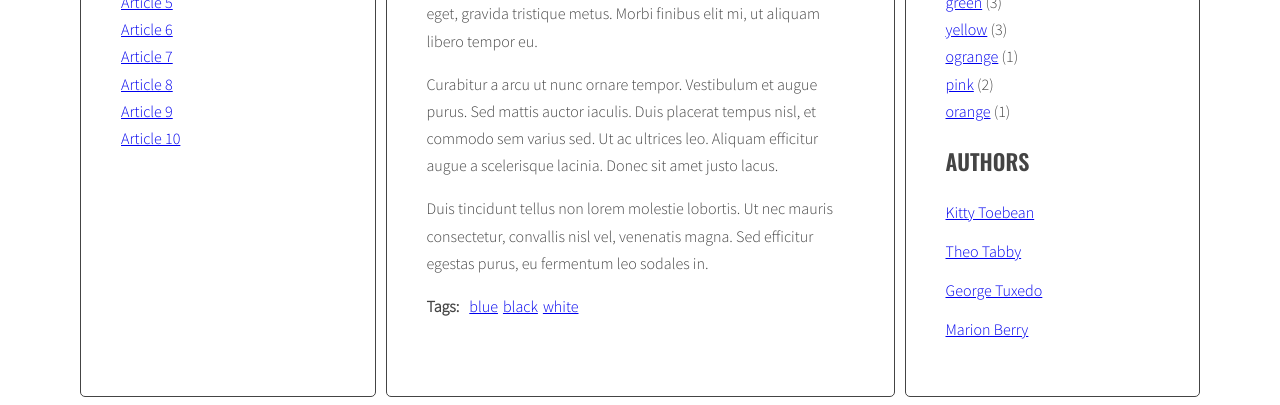
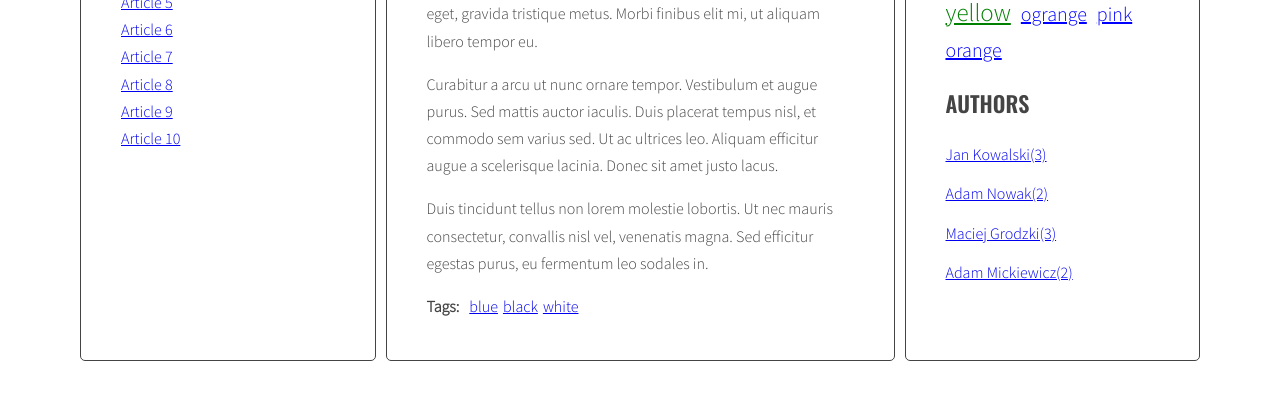
Before and after one commit to MaciejGrodzki/javascript-blog, a website: page index.html in a window 1280 px wide. Shown: the part 478-883 px from the top of the page. After the commit the page ends 847 px from the top, so only its background shows below. Drawn offline with nearby package versions, Linux system fonts and the light colour scheme.

Commit message:
Add Author List

```diff
--- a/index.html
+++ b/index.html
@@ -190,26 +190,7 @@
               </ul>
               <h2 class="section-title">Authors</h2>
               <ul class="list authors">
-                <li>
-                  <a href="#">
-                    <span class="author-name">Kitty Toebean</span>
-                  </a>
-                </li>
-                <li>
-                  <a href="#">
-                    <span class="author-name">Theo Tabby</span>
-                  </a>
-                </li>
-                <li>
-                  <a href="#">
-                    <span class="author-name">George Tuxedo</span>
-                  </a>
-                </li>
-                <li>
-                  <a href="#">
-                    <span class="author-name">Marion Berry</span>
-                  </a>
-                </li>
+
               </ul>
             </aside>
           </main>
--- a/js/script.js
+++ b/js/script.js
@@ -49,7 +49,10 @@ const optArticleSelector = '.post',
   optTitleListSelector = '.titles',
   optArticleTagSelector = '.post-tags .list',
   optArticleAuthorSelector = '.post-author',
-  optTagsListSelector = '.tags.list';
+  optTagsListSelector = '.tags.list',
+  optCloudClassCount = '5',
+  optCloudClassPrefix = 'tag-size-',
+  optAuthorsListSelector = '.authors.list';
 
 
 function generateTitleLinks(customSelector = ''){
@@ -80,6 +83,31 @@ function generateTitleLinks(customSelector = ''){
 
 }
 generateTitleLinks();
+
+function calculateTagsParams(tags){
+
+  const params = {max : 0 , min : 999999};
+  for(let tag in tags){
+    console.log(tag + ' is used ' + tags[tag] + ' times');
+    if(tags[tag] > params.max){
+      params.max = tags[tag];
+    }
+
+    else if (tags[tag] < params.min){
+      params.min = tags[tag];
+    }
+  }
+  return params;
+}
+
+function calculateTagClass(count, params){
+
+  const normalizedCount = count - params.min;
+  const normalizedMax = params.max - params.min;
+  const percentage = normalizedCount / normalizedMax;
+  const classNumber = Math.floor(percentage * (optCloudClassCount -1) + 1);
+  return optCloudClassPrefix + classNumber;
+}
 
 function generateTags(){
   /* [NEW] create a new variable allTags with an empty object */
@@ -124,13 +152,18 @@ function generateTags(){
     console.log(allTags);
 
     const tagList = document.querySelector(optTagsListSelector);
+
+    const tagsParams = calculateTagsParams(allTags);
+    console.log('tagsParams:', tagsParams);
     /* [NEW] create variable for all links HTML code */
     let allTagsHTML = '';
 
     /* [NEW] START LOOP: for each tag in allTags: */
     for(let tag in allTags){
     /* [NEW] generate code of a link and add it to allTagsHTML */
-      allTagsHTML += '<li><a href="#tag-' + tag + '">' + tag + '</a>' + ' (' + allTags[tag] + ')</li> '
+    //  allTagsHTML += '<li><a href="#tag-' + tag + '">' + tag + '</a>' + ' (' + allTags[tag] + ')</li> ';
+      const tagLinkHTML = '<li><a class="' + calculateTagClass(allTags[tag], tagsParams) + '" href="#tag-' + tag + '">' + tag + '</a></li>';
+      allTagsHTML += tagLinkHTML;
       /* [NEW] END LOOP: for each tag in allTags: */
 
       /*[NEW] add HTML from allTagsHTML to tagList */
@@ -190,6 +223,9 @@ function addClickListenersToTags(){
 addClickListenersToTags();
 
 function generateAuthors(){
+
+  let allAuthors ={};
+
   /* find all articles */
   const articles = document.querySelectorAll(optArticleSelector);
 
@@ -212,11 +248,32 @@ function generateAuthors(){
     html = html + linkHTML;
 
     /* insert HTML of author name into the author wrapper */
+    if(!allAuthors[author]){
+      allAuthors[author] = 1;
+    }
+    else {
+      allAuthors[author]++;
+    }
+
     authorWrapper.innerHTML = html;
-
 
   /* END LOOP: for every article: */
   }
+  const authorList = document.querySelector(optAuthorsListSelector);
+
+  const authorParams = calculateTagsParams(allAuthors);
+  console.log('authorParams', authorParams);
+
+  let allAuthorsHTML = '';
+
+  for(let author in allAuthors){
+    const authorLinkHTML = '<li><a href="#author-' + author + '">' + author + '(' +allAuthors[author] +')</a></li>';
+    allAuthorsHTML += authorLinkHTML;
+    authorList.innerHTML = allAuthorsHTML;
+  }
+
+
+
 }
 generateAuthors();
 
--- a/sass/style.scss
+++ b/sass/style.scss
@@ -120,3 +120,29 @@ body {
     margin: 0 10px 0 0;
   }
 }
+
+
+.tags li {
+  display: inline-block;
+  margin-right: 10px;
+}
+
+.tag-size-1 {
+  font-size: 20px;
+  color: blue;
+}
+
+.tag-size-2 {
+  font-size: 25px;
+  color:green;
+}
+
+.tag-size-4 {
+  font-size: 30px;
+  color: orange;
+}
+
+.tag-size-5 {
+  font-size: 35px;
+  color: red;
+}
```
Also changed, not shown: css/style.css, 1 other file.
